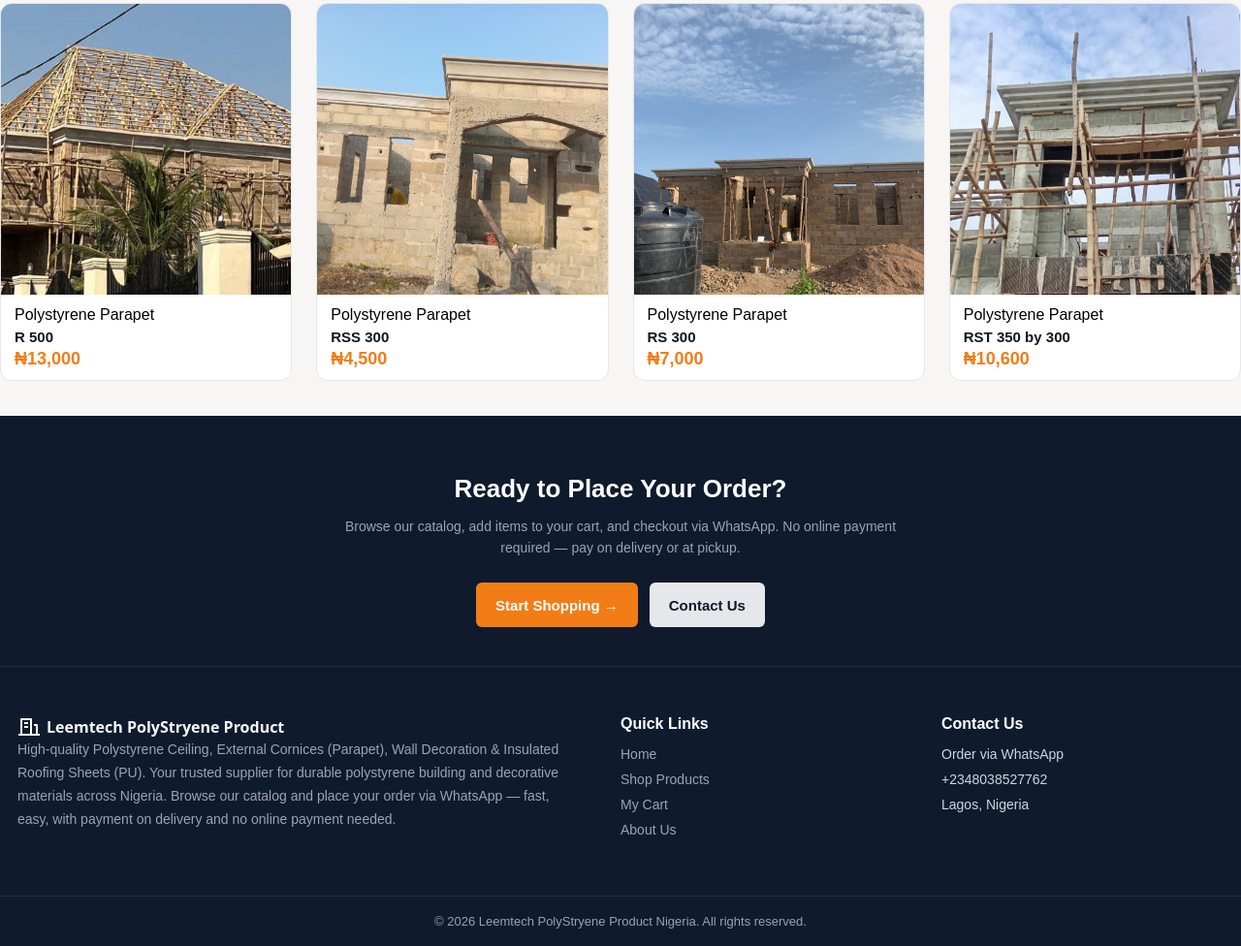
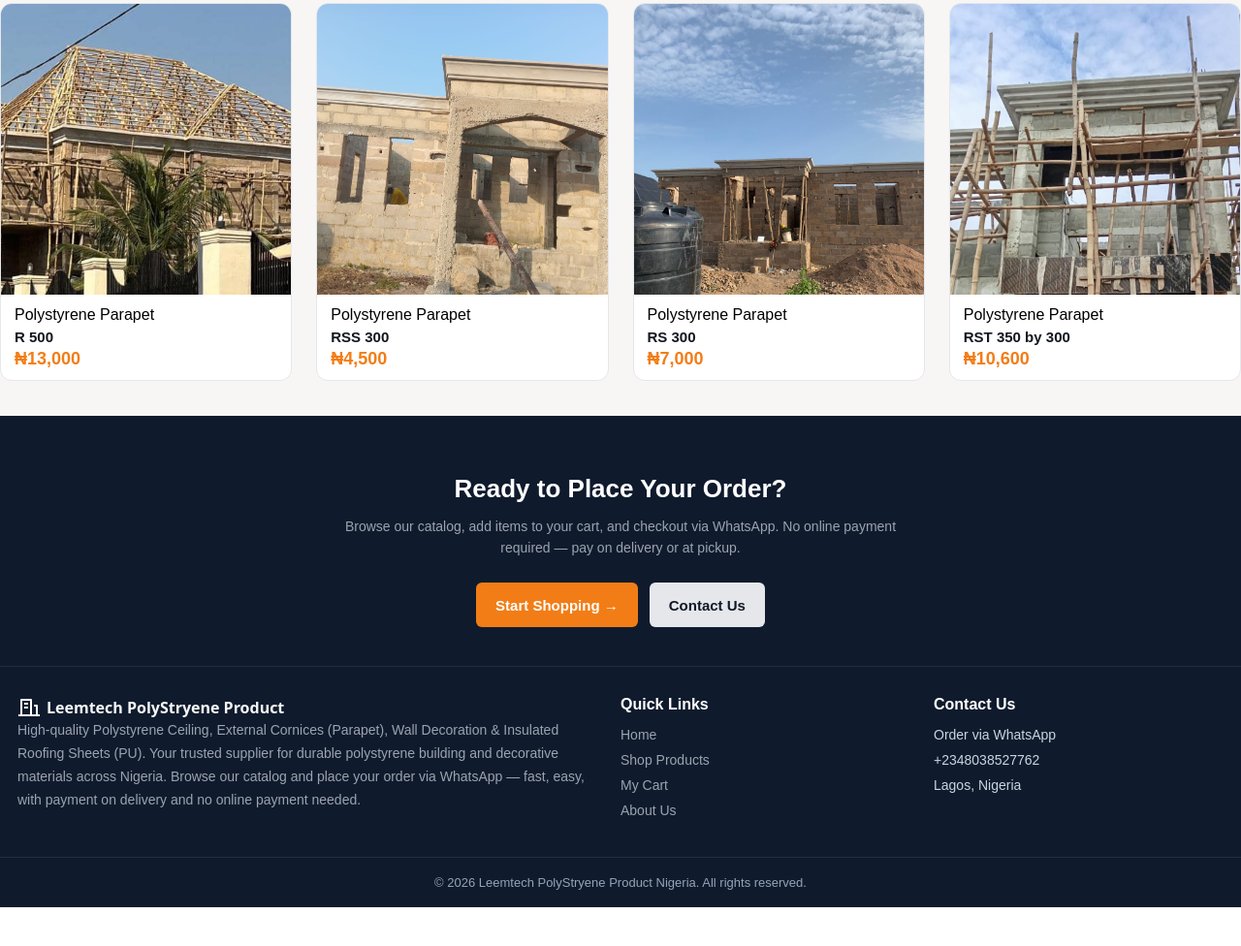
Before and after one commit to Tiahaleem/leemtechbuild, a plain HTML site: page index.html in a window 1280 px wide. Shown: the part 1103-2079 px from the top of the page at 97% size. After the commit the page ends 2039 px from the top, so only its background shows below. Drawn offline with Linux system fonts and the light colour scheme.

Commit message:
Add files via upload

```diff
--- a/index.css
+++ b/index.css
@@ -646,19 +646,21 @@
 .footer_main{
     display:grid;
     grid-template-columns: 2fr 1fr 1fr;
-    gap:40px;
-    padding:50px 18px;
+    gap: 24px;
+    padding: 30px 18px;
 }
 .footer_col h3,
 .footer_col h4{
     color:#ffffff;
-    margin-bottom:14px;
+    margin-bottom:10px;
+    font-weight: 700;
+    font-size: 16px;
 }
-
 .footer_col p{
     font-size:14px;
-    line-height:1.7;
-    color:#9ca3af;
+    line-height:1.6;
+    color:#cbd5
+    font-weight: 500;
 }
 
 .footer_col ul{
@@ -666,14 +668,16 @@
 }
 
 .footer_col ul li{
-    margin-bottom:10px;
+    margin-bottom:6px;
     font-size:14px;
+    font-weight: 500;
 }
 
 .footer_col ul li a{
     text-decoration:none;
-    color:#9ca3af;
+    color:#cbd5e1;
     transition:.2s;
+    font-weight: 500;
 }
 
 .footer_col ul li a:hover{
```
